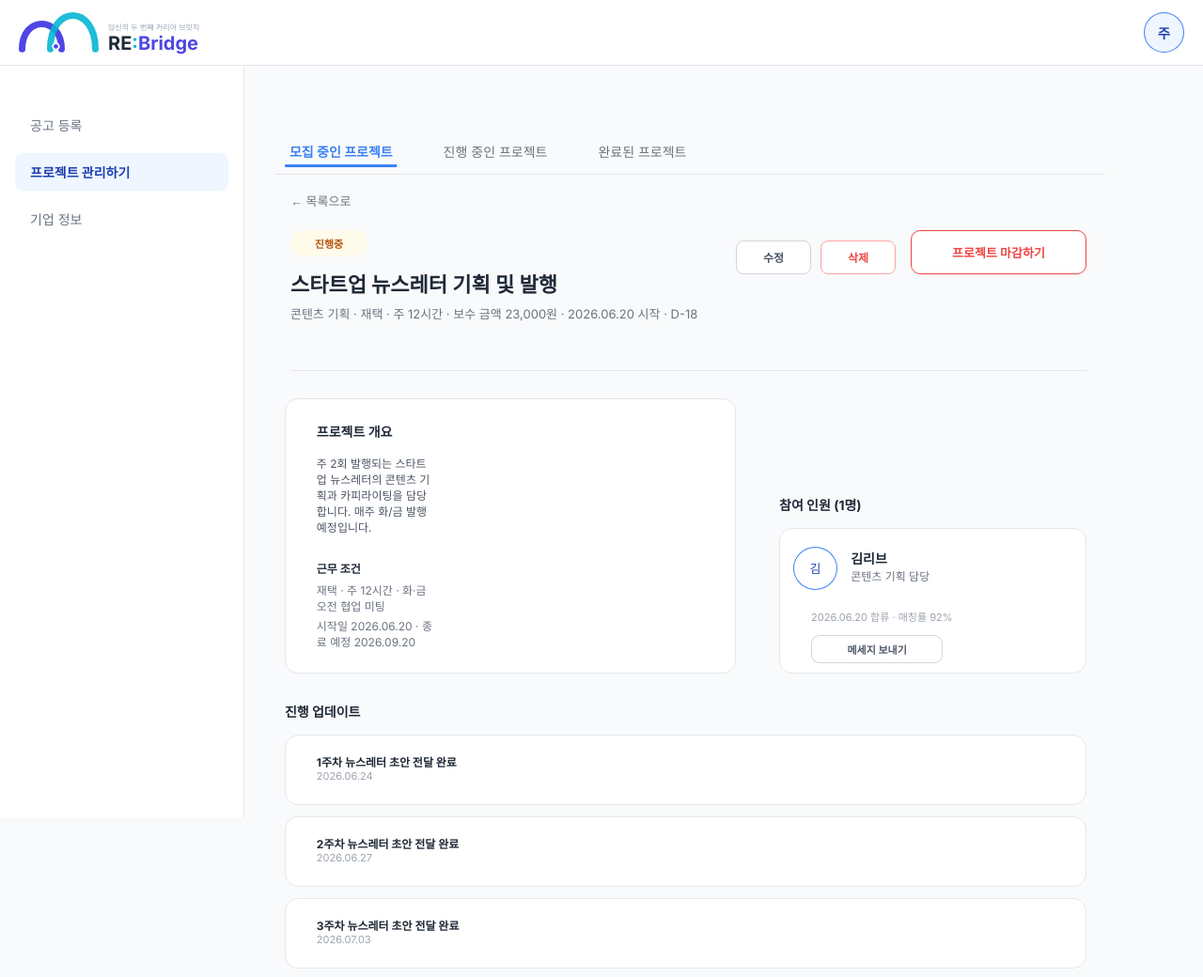
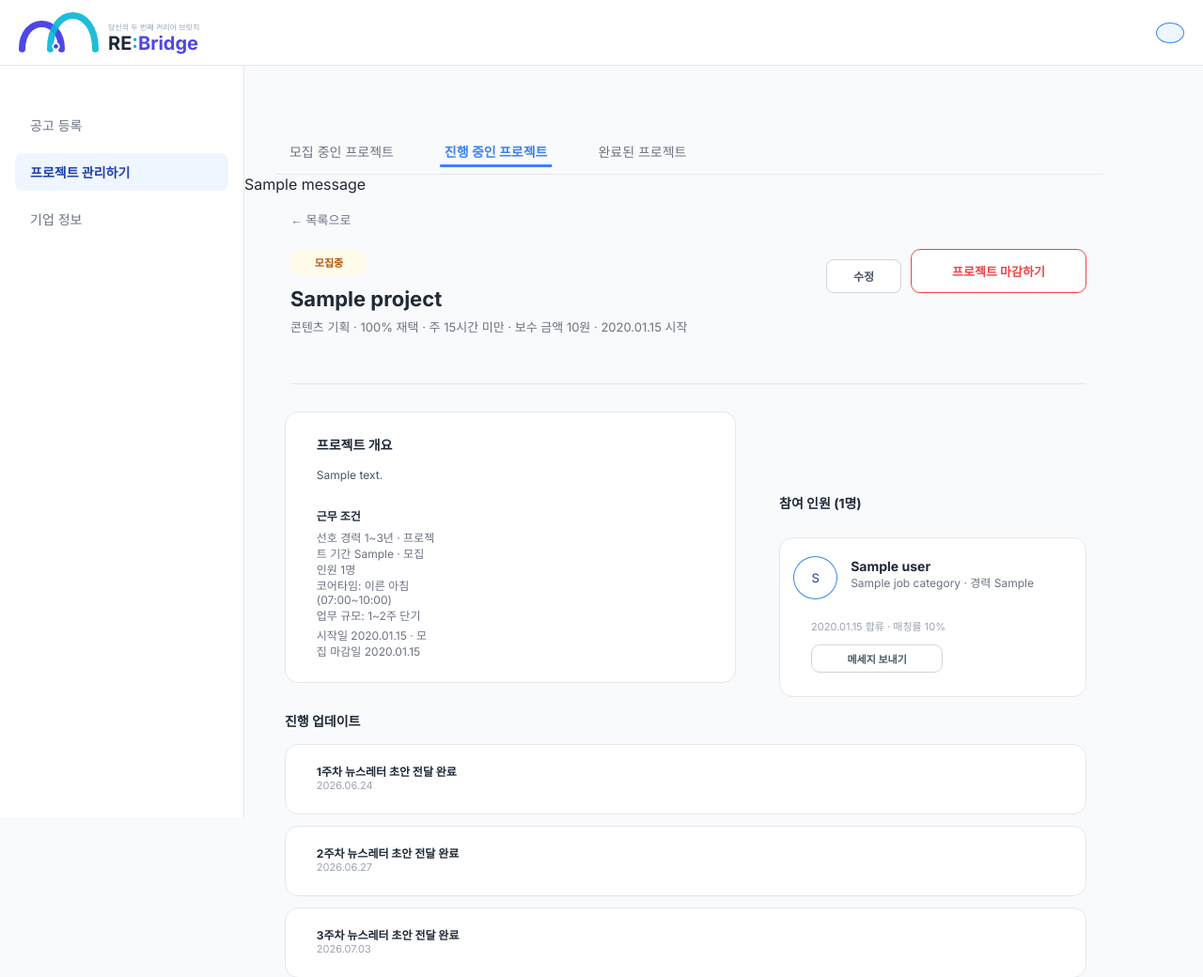
Before and after one commit to 2026-HERETHON/2026-herethon-2, a Django app: template company/templates/project_progress_detail.html in a window 1280 px wide. Shown: the top 1040 px of the page at 94% size. Run offline with Django 5.2, Linux system fonts and the light colour scheme; data comes from the database, SQL or seed files in the repository; tables that the repository leaves empty hold one stand-in row (values such as "Sample post"); the template is opened without the code that fills it: values that come from a table or form of the project are taken from there, most other values are stand-ins (such as "Sample title", 1, 10 or a date in 2020); one stand-in notice (Sample message) is shown.

Commit message:
feat: 진행 중 상세 연동

```diff
--- a/company/templates/project_progress_detail.html
+++ b/company/templates/project_progress_detail.html
@@ -1,54 +1,73 @@
+{% load static %}
+
 <!doctype html>
 <html lang="ko">
   <head>
     <meta charset="UTF-8" />
     <meta name="viewport" content="width=device-width, initial-scale=1.0" />
+
     <title>프로젝트 상세 보기</title>
-    <link rel="stylesheet" href="../../static/css/colorpalette.css" />
-    <link rel="stylesheet" href="../../static/css/global.css" />
-    <link rel="stylesheet" href="../../static/css/project_manage_common.css" />
+
+    <link rel="stylesheet" href="{% static 'css/colorpalette.css' %}" />
+    <link rel="stylesheet" href="{% static 'css/global.css' %}" />
     <link
       rel="stylesheet"
-      href="../../static/css/project_progress_detail.css"
+      href="{% static 'css/project_manage_common.css' %}"
+    />
+    <link
+      rel="stylesheet"
+      href="{% static 'css/project_progress_detail.css' %}"
     />
   </head>
+
   <body>
     <!-- 헤더 영역 -->
     <header>
       <div class="header-logo">
         <img
           class="header-logo-img"
-          src="../../static/img/logo.svg"
-          alt="logo"
+          src="{% static 'img/logo.svg' %}"
+          alt="RE:Bridge 로고"
         />
+
         <div class="header-logo-text">
           <span class="logo-desc">당신의 두 번째 커리어 브릿지</span>
-          <span class="logo-brand"
-            ><span class="RE">RE</span><span class="colon">:</span>Bridge</span
-          >
+
+          <span class="logo-brand">
+            <span class="RE">RE</span><span class="colon">:</span>Bridge
+          </span>
         </div>
       </div>
+
       <div class="header-profile">
-        <!-- TPL:  기업 프로필 이름 -->
-        <a>주</a>
+        <!-- TPL: 기업 프로필 이름 -->
+        <a>
+          {{ request.user.company_profile.company_name|slice:":1" }}
+        </a>
       </div>
     </header>
 
     <!-- 왼쪽 사이드바 -->
     <nav class="sidebar-nav">
-      <!-- TPL: href 실제 url 패턴으로 변경 필요 -->
-      <!-- TPL: 현재 active 클래스 하드 코딩함. 연동 시 현재 페이지의 active 판단 로직으로 교체 필요  -->
-      <a href="project_create.html" class="nav-menu" data-label="공고 등록">
+      <a
+        href="{% url 'company:project_create' %}"
+        class="nav-menu"
+        data-label="공고 등록"
+      >
         공고 등록
       </a>
+
       <a
-        href="project_manage.html"
+        href="{% url 'company:project_manage' %}"
         class="nav-menu active"
         data-label="프로젝트 관리하기"
       >
         프로젝트 관리하기
       </a>
-      <a href="#" class="nav-menu" data-label="기업 정보"> 기업 정보 </a>
+
+      <a href="#" class="nav-menu" data-label="기업 정보">
+        기업 정보
+      </a>
     </nav>
 
     <!-- 프로젝트 관리하기 영역 -->
@@ -57,48 +76,101 @@
       <div class="nav-group">
         <nav class="tab-nav">
           <a
-            href="project_manage.html?tab=recruiting"
+            href="{% url 'company:project_manage' %}?tab=recruiting"
+            class="nav-tab"
+            data-tab="recruiting"
+          >
+            모집 중인 프로젝트
+          </a>
+
+          <a
+            href="{% url 'company:project_manage' %}?tab=progress"
             class="nav-tab active"
-            data-tab="recruiting"
-            >모집 중인 프로젝트</a
+            data-tab="progress"
           >
+            진행 중인 프로젝트
+          </a>
+
           <a
-            href="project_manage.html?tab=progress"
-            class="nav-tab"
-            data-tab="progress"
-            >진행 중인 프로젝트</a
-          >
-          <a
-            href="project_manage.html?tab=completed"
+            href="{% url 'company:project_manage' %}?tab=completed"
             class="nav-tab"
             data-tab="completed"
-            >완료된 프로젝트</a
           >
+            완료된 프로젝트
+          </a>
         </nav>
 
         <div class="divider"></div>
       </div>
 
+      {% if messages %}
+        <div class="message-list">
+          {% for message in messages %}
+            <p class="message {{ message.tags }}">
+              {{ message }}
+            </p>
+          {% endfor %}
+        </div>
+      {% endif %}
+
       <!-- 메인 프로젝트 상세 보기 영역 -->
       <!-- 프로젝트 관리하기 - 진행중 - 프로젝트 상세 보기 -->
       <main class="project-detail-main">
         <section class="detail-header">
-          <a href="project_manage.html?tab=progress" class="back">← 목록으로</a>
+          <a
+            href="{% url 'company:project_manage' %}?tab=progress"
+            class="back"
+          >
+            ← 목록으로
+          </a>
+
           <div class="header-group">
             <div class="header-left">
-              <p class="project-status">진행중</p>
+              <p class="project-status">
+                {{ project.get_status_display }}
+              </p>
+
               <!-- TPL: 프로젝트명 -->
-              <p class="project-title">스타트업 뉴스레터 기획 및 발행</p>
+              <p class="project-title">
+                {{ project.title }}
+              </p>
+
               <!-- TPL: 프로젝트 정보 -->
               <p class="project-info">
-                콘텐츠 기획 · 재택 · 주 12시간 · 보수 금액 23,000원 · 2026.06.20
-                시작 · D-18
+                {{ project.job_category.name }}
+                · {{ project.get_work_style_display }}
+                · {{ project.get_weekly_hours_display }}
+                · 보수 금액 {{ project.compensation_amount }}원
+                {% if project.started_at %}
+                  · {{ project.started_at|date:"Y.m.d" }} 시작
+                {% endif %}
               </p>
             </div>
+
             <div class="header-right">
-              <a href="project_edit.html" class="btn project-edit-btn">수정</a>
-              <button class="btn project-delete-btn">삭제</button>
-              <button class="project-close-btn">프로젝트 마감하기</button>
+              <!-- 수정 페이지는 이후 연동 예정 -->
+              <a
+                href="{% url 'company:project_edit' project.id %}"
+                class="btn project-edit-btn"
+              >
+                수정
+              </a>
+
+              <form
+                method="post"
+                action="{% url 'company:project_complete' project.id %}"
+                class="project-close-form"
+              >
+                {% csrf_token %}
+
+                <button
+                  type="submit"
+                  class="project-close-btn"
+                  onclick="return confirm('프로젝트를 마감(완료)하시겠어요?')"
+                >
+                  프로젝트 마감하기
+                </button>
+              </form>
             </div>
           </div>
         </section>
@@ -109,42 +181,108 @@
           <!-- 프로젝트 내용 -->
           <div class="project-group">
             <p class="title">프로젝트 개요</p>
+
             <!-- TPL: 프로젝트 개요 -->
             <div class="project-des">
-              주 2회 발행되는 스타트업 뉴스레터의 콘텐츠 기획과 카피라이팅을
-              담당합니다. 매주 화/금 발행 예정입니다.
+              {{ project.description|linebreaksbr }}
             </div>
+
             <p class="subtitle">근무 조건</p>
+
             <!-- TPL: 프로젝트 정보 -->
             <p class="work-condition-text">
-              재택 · 주 12시간 · 화·금 오전 협업 미팅
+              선호 경력 {{ project.get_career_years_display }}
+              · 프로젝트 기간 {{ project.duration|default:"협의 예정" }}
+              · 모집 인원 {{ project.recruitment_count }}명
             </p>
-            <!-- TPL: 프로젝트 시작일, 마감일 -->
+
+            <p class="work-condition-text">
+              코어타임:
+              {% for core_time in project.core_times.all %}
+                {{ core_time.time_slot.name }}{% if not forloop.last %}, {% endif %}
+              {% empty %}
+                협의 가능
+              {% endfor %}
+            </p>
+
+            <p class="work-condition-text">
+              업무 규모:
+
+              {% for scale in project.preferred_scales.all %}
+                {{ scale.get_scale_type_display }}{% if not forloop.last %}, {% endif %}
+              {% empty %}
+                없음
+              {% endfor %}
+            </p>
+
+            <!-- TPL: 프로젝트 시작일, 모집 마감일 -->
             <p class="work-condition-text date">
-              시작일 2026.06.20 · 종료 예정 2026.09.20
+              {% if project.started_at %}
+                시작일 {{ project.started_at|date:"Y.m.d" }}
+              {% else %}
+                시작일 미정
+              {% endif %}
+              · 모집 마감일 {{ project.deadline|date:"Y.m.d" }}
             </p>
           </div>
 
           <!-- 참여 인원 -->
           <div class="participant-group">
             <!-- TPL: 프로젝트 참여자 수 -->
-            <p class="title">참여 인원 (1명)</p>
+            <p class="title">
+              참여 인원 ({{ participants|length }}명)
+            </p>
+
+            <!-- 참여자가 여러 명이면 카드가 반복됩니다. -->
+            <div class="participant-list">
+              {% for application in participants %}
                 <div class="participant-card">
                   <div class="card-top">
                     <!-- TPL: 참여자 프로필 -->
-                <div class="participant-profile">김</div>
+                    <div class="participant-profile">
+                      {{ application.worker_profile.user.name|slice:":1" }}
+                    </div>
+
                     <div class="participant-detail">
                       <!-- TPL: 참여자 이름 -->
-                  <p class="participant-name">김리브</p>
+                      <p class="participant-name">
+                        {{ application.worker_profile.user.name }}
+                      </p>
+
                       <!-- TPL: 참여자 설명 -->
-                  <p class="participant-des">콘텐츠 기획 담당</p>
+                      <p class="participant-des">
+                        {{ application.worker_profile.job_category.name }}
+                        · 경력 {{ application.worker_profile.get_career_years_display }}
+                      </p>
                     </div>
                   </div>
+
                   <!-- TPL: 참여자 프로젝트 참여일, 매칭률 -->
-              <div class="card-middle">2026.06.20 합류 · 매칭률 92%</div>
+                  <div class="card-middle">
+                    {% if project.started_at %}
+                      {{ project.started_at|date:"Y.m.d" }} 합류
+                    {% else %}
+                      합류일 미정
+                    {% endif %}
+                    · 매칭률 {{ application.match_score|default:0 }}%
+                  </div>
+
                   <div class="card-bottom">
-                <button class="send-msg-btn">메세지 보내기</button>
+                    <!-- 메시지 기능은 추후 연동 -->
+                    <button
+                      type="button"
+                      class="send-msg-btn"
+                      data-participant-name="{{ application.worker_profile.user.name }}"
+                    >
+                      메세지 보내기
+                    </button>
                   </div>
+                </div>
+              {% empty %}
+                <p class="empty-participant">
+                  현재 참여 인원이 없어요.
+                </p>
+              {% endfor %}
             </div>
           </div>
         </section>
@@ -172,29 +310,5 @@
         </section>
       </main>
     </div>
-
-    <!-- 공고 삭제 모달 -->
-    <div class="modal-overlay" id="project-delete-modal" style="display: none">
-      <div class="modal-box">
-        <div class="modal-body">
-          <div class="warning-icon">
-            <img src="../../static/img/warning-icon.svg" alt="warning" />
-          </div>
-          <p class="modal-title">이 공고를 삭제할까요?</p>
-          <p class="modal-caption">
-            삭제하면 참여 인원과의 대화, 진행 기록이 모두 함께 삭제되며 복구할
-            수 없어요.
-          </p>
-        </div>
-
-        <div class="modal-footer">
-          <button id="delete-cancel-btn">취소</button>
-          <!-- TPL: 삭제한 뒤 진행 중 프로젝트 목록으로 돌아가고 프로젝트 목록 갱신 ? -->
-          <button id="delete-btn">삭제하기</button>
-        </div>
-      </div>
-    </div>
-
-    <script src="../../static/js/project_progress_detail.js"></script>
   </body>
 </html>
--- a/static/css/project_progress_detail.css
+++ b/static/css/project_progress_detail.css
@@ -419,3 +419,51 @@
   color: #fff;
   background-color: #ef4444;
 }
+
+/* 참여자가 여러 명일 때 카드 반복 배치 */
+.participant-list {
+  display: grid;
+  grid-template-columns: repeat(
+    auto-fit,
+    minmax(13rem, 1fr)
+  );
+  gap: 0.75rem;
+  margin-top: 0.75rem;
+}
+
+/* 기존 participant-card 디자인은 유지하고 여러 카드의 높이만 맞춤 */
+.participant-card {
+  min-width: 0;
+  height: 100%;
+}
+
+/* 참여자가 많아져도 상세 페이지가 지나치게 길어지지 않도록 스크롤 */
+.participant-list:has(.participant-card:nth-child(7)) {
+  max-height: 34rem;
+  padding-right: 0.35rem;
+  overflow-y: auto;
+}
+
+/* 메시지 기능 미연동 버튼 */
+.send-msg-btn {
+  cursor: pointer;
+}
+
+/* 참여 인원이 없을 때 */
+.empty-participant {
+  grid-column: 1 / -1;
+  margin: 0;
+  padding: 1.5rem;
+
+  color: var(--color-text-muted);
+  font-size: 0.75rem;
+  text-align: center;
+
+  background-color: var(--color-bg-subtle);
+  border-radius: 0.75rem;
+}
+
+.project-close-form {
+  display: flex;
+  margin: 0;
+}
--- a/static/js/project_progress_detail.js
+++ /dev/null
@@ -1,32 +0,0 @@
-// 모달 함수 설정
-function openModal(modalEl) {
-  modalEl.style.display = "flex";
-}
-
-function closeModal(modalEl) {
-  modalEl.style.display = "none";
-}
-
-const back = document.querySelector(".back");
-const projectDeleteBtn = document.querySelector(".project-delete-btn");
-const projectDeleteModal = document.getElementById("project-delete-modal");
-const DeleteCancelBtn = document.getElementById("delete-cancel-btn");
-const DeleteBtn = document.getElementById("delete-btn");
-
-projectDeleteBtn.addEventListener("click", () => {
-  openModal(projectDeleteModal);
-});
-
-projectDeleteModal.addEventListener("click", (e) => {
-  if (e.target === projectDeleteModal) {
-    closeModal(projectDeleteModal);
-  }
-});
-
-DeleteCancelBtn.addEventListener("click", () => {
-  closeModal(projectDeleteModal);
-});
-
-DeleteBtn.addEventListener("click", () => {
-  closeModal(projectDeleteModal);
-});
```
Also changed, not shown: company/views.py (+62 -2 lines). Lines whose indentation alone changed are shown as unchanged.
